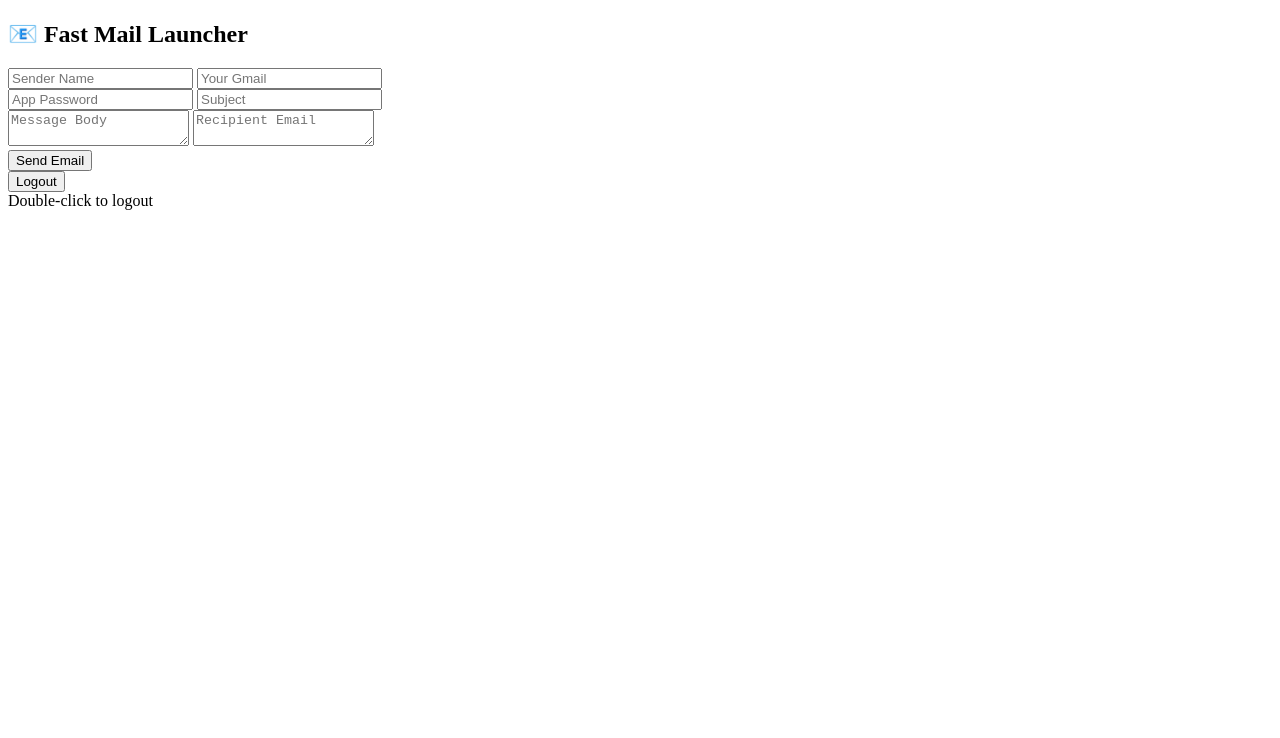
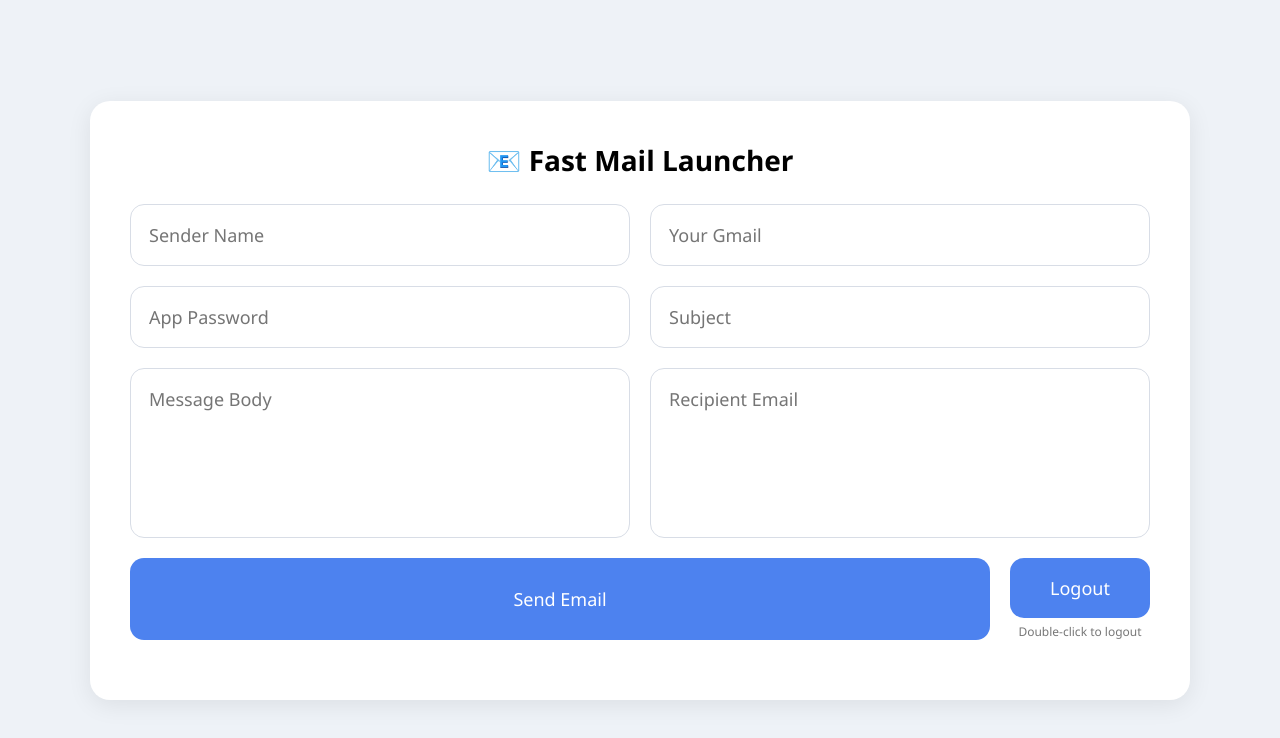
Before and after one commit to sophia-w-hash/Sophia_link_safe, a website: page public/launcher.html in a window 1280 px wide. Drawn offline with Linux system fonts and the light colour scheme.

Commit message:
Update style.css

```diff
--- a/public/style.css
+++ b/public/style.css
@@ -1,26 +1,81 @@
-document
-.getElementById("logoutBtn")
-.addEventListener("dblclick", async () => {
+*{
+margin:0;
+padding:0;
+box-sizing:border-box;
+font-family:Segoe UI,sans-serif;
+}
 
-  const res = await fetch("/logout", {
-    method: "POST"
-  });
+body{
+display:flex;
+justify-content:center;
+align-items:center;
+min-height:100vh;
+background:#eef2f7;
+padding:20px;
+}
 
-  const data = await res.json();
+.form-box,
+.form-grid{
+background:white;
+width:1100px;
+padding:40px;
+border-radius:20px;
+box-shadow:0 5px 25px rgba(0,0,0,.08);
+}
 
-  if (data.success) {
-    window.location.href = "/";
-  }
-});
+h2{
+text-align:center;
+font-size:28px;
+margin-bottom:25px;
+}
 
-document
-.getElementById("sendBtn")
-.addEventListener("click", () => {
+.grid-row{
+display:flex;
+gap:20px;
+margin-bottom:20px;
+}
 
-  const status =
-    document.getElementById("statusMessage");
+input,
+textarea{
+flex:1;
+padding:18px;
+border:1px solid #d8dde6;
+border-radius:14px;
+font-size:18px;
+}
 
-  status.innerText =
-    "Form submitted.";
+textarea{
+height:170px;
+resize:none;
+}
 
-});
+button{
+border:none;
+cursor:pointer;
+border-radius:14px;
+background:#4d82ef;
+color:white;
+font-size:18px;
+padding:18px;
+}
+
+#sendBtn{
+flex:1;
+}
+
+#logoutBtn{
+width:140px;
+}
+
+.logout-hint{
+font-size:12px;
+text-align:center;
+margin-top:5px;
+color:#777;
+}
+
+#statusMessage{
+text-align:center;
+margin-top:15px;
+font-size:18px;
+}
```
